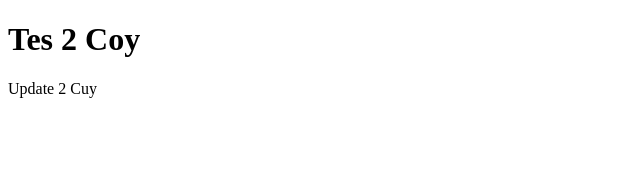
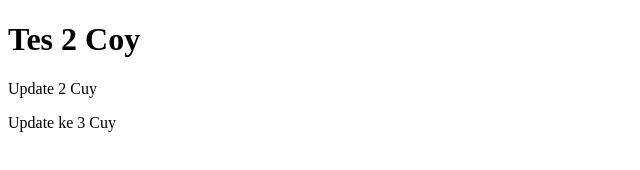
Before and after one commit to Laizy7/remote-test-2, a plain HTML site: page index.html in a window 1280 px wide. Shown: the whole page, without its empty margins (0-640 px from the left). Drawn offline with Linux system fonts and the light colour scheme.

Commit message:
Update 3

```diff
--- a/index.html
+++ b/index.html
@@ -11,6 +11,7 @@
 <body>
     <h1>Tes 2 Coy</h1>
     <p>Update 2 Cuy</p>
+    <p>Update ke 3 Cuy</p>
 </body>
 
 </html>
```
